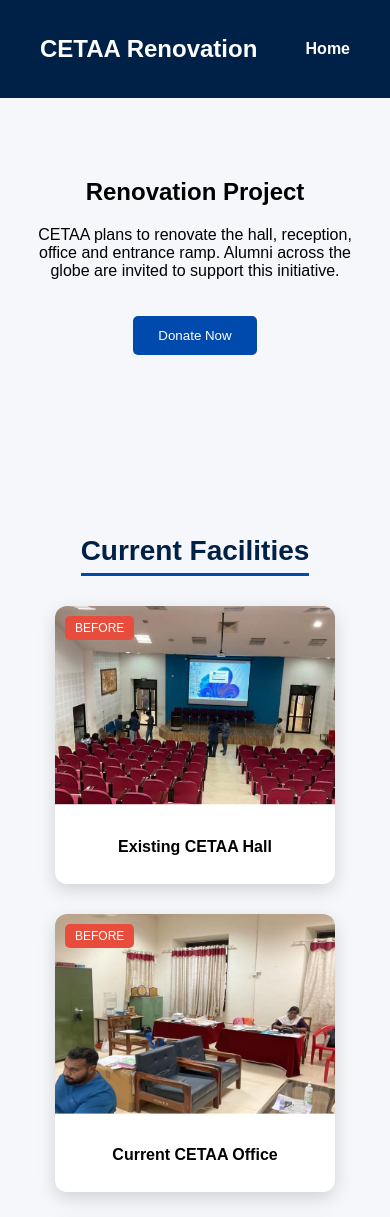
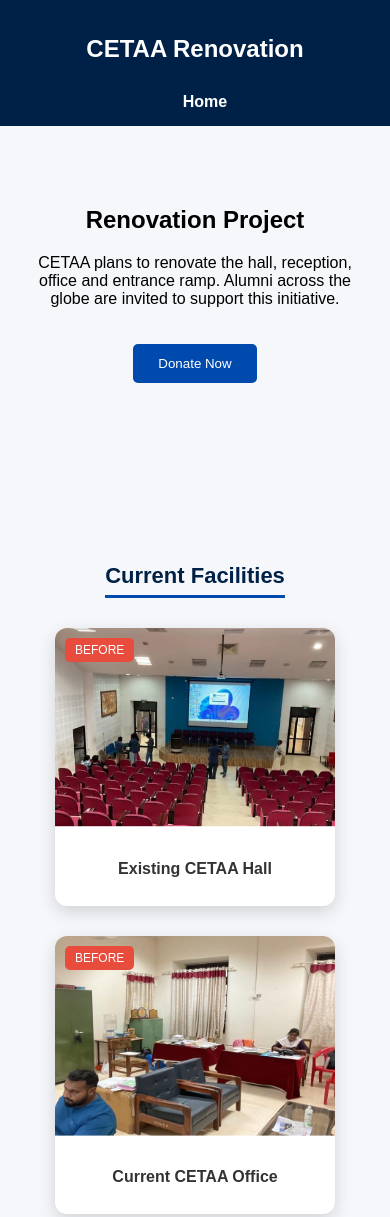
Before and after one commit to abhinand-ab/cetaa-website, a plain HTML site: page renovation.html in a window 390 px wide. Shown: the top 1217 px of the page. Drawn offline with Linux system fonts and the light colour scheme.

Commit message:
Update section comments for clarity in style.css

```diff
--- a/style.css
+++ b/style.css
@@ -28,7 +28,7 @@ nav a:hover {
 }
 
 
-/* ===== ABOUT ===== */
+/* ===== ABOUT SECTION ===== */
 .about {
     padding: 60px 20px;
     text-align: center;
@@ -72,9 +72,10 @@ nav a:hover {
 }
 
 
-/* ===== HORIZONTAL IMAGE ROW ===== */
+/* ===== HORIZONTAL IMAGE ROW (DESKTOP) ===== */
 .image-row {
     display: flex;
+    flex-direction: row;          /* ALWAYS horizontal */
     justify-content: center;
     gap: 30px;
     flex-wrap: wrap;
@@ -96,19 +97,24 @@ nav a:hover {
     transform: translateY(-8px);
 }
 
+
+/* ===== FIXED IMAGE SIZE ===== */
 .image-card img {
     width: 100%;
     height: 200px;
     object-fit: cover;
 }
 
+
+/* ===== CAPTION ===== */
 .caption {
     padding: 12px;
     font-weight: 600;
+    color: #333;
 }
 
 
-/* ===== BEFORE AFTER TAG ===== */
+/* ===== BEFORE AFTER LABEL ===== */
 .tag {
     position: absolute;
     top: 10px;
@@ -132,10 +138,21 @@ nav a:hover {
 }
 
 
-/* ===== MOBILE ===== */
-@media (max-width: 768px) {
+/* ===== MOBILE RESPONSIVE (ONLY PHONES) ===== */
+@media (max-width: 600px) {
+
+    header {
+        flex-direction: column;
+        text-align: center;
+        gap: 10px;
+    }
+
     .image-row {
-        flex-direction: column;
+        flex-direction: column;   /* stack vertically on phone */
         align-items: center;
     }
+
+    .section-title {
+        font-size: 22px;
+    }
 }
```
